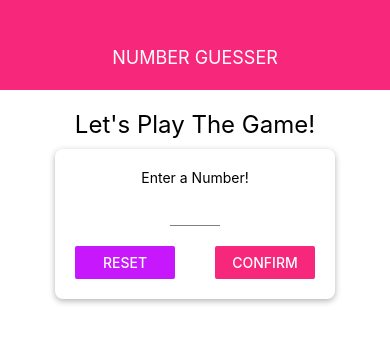
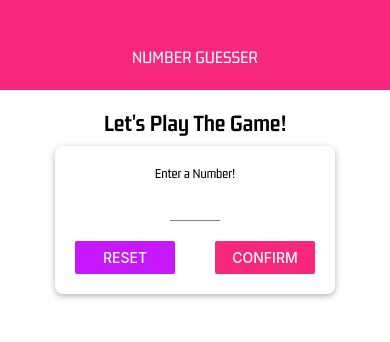
Before and after one commit to DevShaikh/Number-Guesser-RN, a React Native app: screen / in a window 390 px wide. Shown: the top 342 px of the page. Built offline with nearby package versions, Linux system fonts and the light colour scheme.

Commit message:
custom fonts added!

```diff
--- a/App.tsx
+++ b/App.tsx
@@ -1,18 +1,33 @@
-import React, { useState } from 'react'
+import React, { useEffect, useState } from 'react'
 
 // Expo
 
 // React Native
 import { StatusBar } from 'expo-status-bar'
-import { StyleSheet, Text, View } from 'react-native'
+import { StyleSheet, View } from 'react-native'
 
 // Custom Components
 import Header from './components/Header'
 import StartGameScreen from './screens/StartGameScreen'
 import RunningGameScreen from './screens/RunningGameScreen'
 import GameOverScreen from './screens/GameOverScreen'
+import { loadAsync } from 'expo-font'
 
 const App = () => {
+  const [loaded, setLoaded] = useState(false)
+
+  const fetchFonts = async () => {
+    await loadAsync({
+      GemunuLibre: require('./assets/Fonts/GemunuLibre-Regular.ttf'),
+      'GemunuLibre-Bold': require('./assets/Fonts/GemunuLibre-Bold.ttf'),
+    })
+    setLoaded(true)
+  }
+
+  useEffect(() => {
+    fetchFonts()
+  }, [])
+
   const [userNumber, setUserNumber] = useState<number | null>(null)
   const [totalRounds, setTotalRounds] = useState<number>(0)
   const [isGameOver, setIsGameOver] = useState<boolean>(false)
@@ -50,14 +65,15 @@ const App = () => {
       )
     }
   }
-
   return (
+    loaded && (
       // Wrapper
       <View style={styles.container}>
         <StatusBar style='inverted' backgroundColor='#00000055' />
         <Header title='Number Guesser' />
         {Screens()}
       </View>
+    )
   )
 }
 
--- a/components/Header.tsx
+++ b/components/Header.tsx
@@ -1,5 +1,7 @@
 import React from 'react'
-import { StyleSheet, Text, View } from 'react-native'
+import { StyleSheet, View } from 'react-native'
+
+import Text from '../styles/Text'
 
 // Theme
 import { colors } from '../styles/theme'
--- a/package.json
+++ b/package.json
@@ -8,7 +8,8 @@
     "eject": "expo eject"
   },
   "dependencies": {
-    "expo": "~42.0.1",
+    "expo": "^42.0.5",
+    "expo-font": "~9.2.1",
     "expo-status-bar": "~1.0.4",
     "react": "16.13.1",
     "react-dom": "16.13.1",
@@ -19,7 +20,7 @@
     "@babel/core": "^7.9.0",
     "@types/react": "~16.9.35",
     "@types/react-native": "~0.63.2",
-    "typescript": "~4.0.0"
+    "typescript": "^4.0.8"
   },
   "private": true
 }
--- a/screens/GameOverScreen.tsx
+++ b/screens/GameOverScreen.tsx
@@ -1,5 +1,7 @@
 import React, { SetStateAction } from 'react'
-import { Button, StyleSheet, Text, View } from 'react-native'
+import { Button, StyleSheet, View } from 'react-native'
+
+import Text from '../styles/Text'
 import Card from '../components/Card'
 import NumberContainer from '../components/NumberContainer'
 
@@ -27,7 +29,10 @@ const GameOverScreen = ({
   return (
     <Card style={styles.screen}>
       <Text style={styles.title}>Game Over!</Text>
-      <NumberContainer number={userNumber} />
+      <View style={{ alignItems: 'center' }}>
+        <Text>Number Was</Text>
+        <NumberContainer number={userNumber} />
+      </View>
       <View style={{ alignItems: 'center' }}>
         <Text>Rounds Count</Text>
         <Text>{totalRounds}</Text>
@@ -46,10 +51,10 @@ const styles = StyleSheet.create({
   screen: {
     maxWidth: '80%',
     width: 200,
-    paddingVertical: 10,
+    paddingVertical: 20,
     justifyContent: 'space-around',
     alignItems: 'center',
-    flexBasis: 140,
+    flexBasis: 250,
   },
 })
 
--- a/screens/RunningGameScreen.tsx
+++ b/screens/RunningGameScreen.tsx
@@ -5,7 +5,9 @@ import React, {
   useRef,
   useState,
 } from 'react'
-import { Alert, Button, StyleSheet, Text, View } from 'react-native'
+import { Alert, Button, StyleSheet, View } from 'react-native'
+
+import Text from '../styles/Text'
 import Card from '../components/Card'
 import NumberContainer from '../components/NumberContainer'
 
--- a/screens/StartGameScreen.tsx
+++ b/screens/StartGameScreen.tsx
@@ -1,8 +1,7 @@
-import React, { FC, SetStateAction, useState } from 'react'
+import React, { useState } from 'react'
 import {
   StyleSheet,
   View,
-  Text,
   Button,
   Keyboard,
   TouchableWithoutFeedback,
@@ -13,6 +12,8 @@ import {
 import Card from '../components/Card'
 import Input from '../components/Input'
 import NumberContainer from '../components/NumberContainer'
+import Heading from '../styles/Heading'
+import Text from '../styles/Text'
 
 // Theme
 import { colors } from '../styles/theme'
@@ -73,7 +74,7 @@ const StartGameScreen = ({ number, setUserNumber }: PropTypes) => {
   return (
     <TouchableWithoutFeedback onPress={Keyboard.dismiss}>
       <View style={styles.screen}>
-        <Text style={styles.screenTitle}>Let's Play The Game!</Text>
+        <Heading>Let's Play The Game!</Heading>
         <Card style={styles.inputContainer}>
           <Text>Enter a Number!</Text>
           <Input
@@ -117,9 +118,6 @@ const styles = StyleSheet.create({
     paddingVertical: 20,
     alignItems: 'center',
   },
-  screenTitle: {
-    fontSize: 24,
-  },
   inputContainer: {
     maxWidth: '80%',
     width: 350,
--- /dev/null
+++ b/styles/Heading.tsx
@@ -0,0 +1,20 @@
+import React from 'react'
+import { StyleSheet, Text } from 'react-native'
+
+interface PropTypes {
+  children: string | number | JSX.Element | JSX.Element[]
+  style?: object
+}
+
+const Heading = ({ children, style }: PropTypes) => {
+  return <Text style={[styles.title, style]}>{children}</Text>
+}
+
+const styles = StyleSheet.create({
+  title: {
+    fontFamily: 'GemunuLibre-Bold',
+    fontSize: 24,
+  },
+})
+
+export default Heading
--- /dev/null
+++ b/styles/Text.tsx
@@ -0,0 +1,19 @@
+import React from 'react'
+import { StyleSheet, Text as Para } from 'react-native'
+
+interface PropTypes {
+  children: string | number | JSX.Element | JSX.Element[]
+  style?: object
+}
+
+const Text = ({ children, style }: PropTypes) => {
+  return <Para style={[styles.text, style]}>{children}</Para>
+}
+
+const styles = StyleSheet.create({
+  text: {
+    fontFamily: 'GemunuLibre',
+  },
+})
+
+export default Text
```
Also changed, not shown: styles/Button.tsx (added), 1 other file (tests, documents, lock files or other folders). Lines whose indentation alone changed are shown as unchanged.
